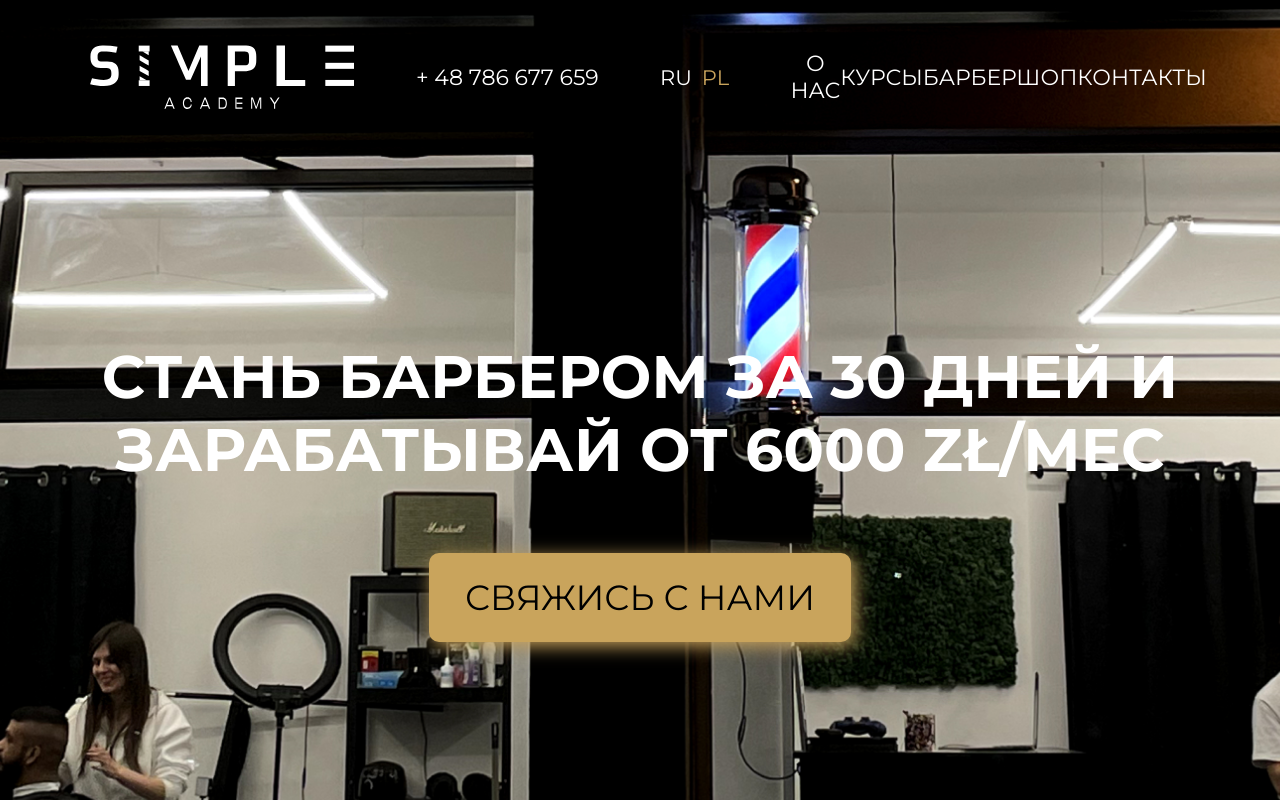
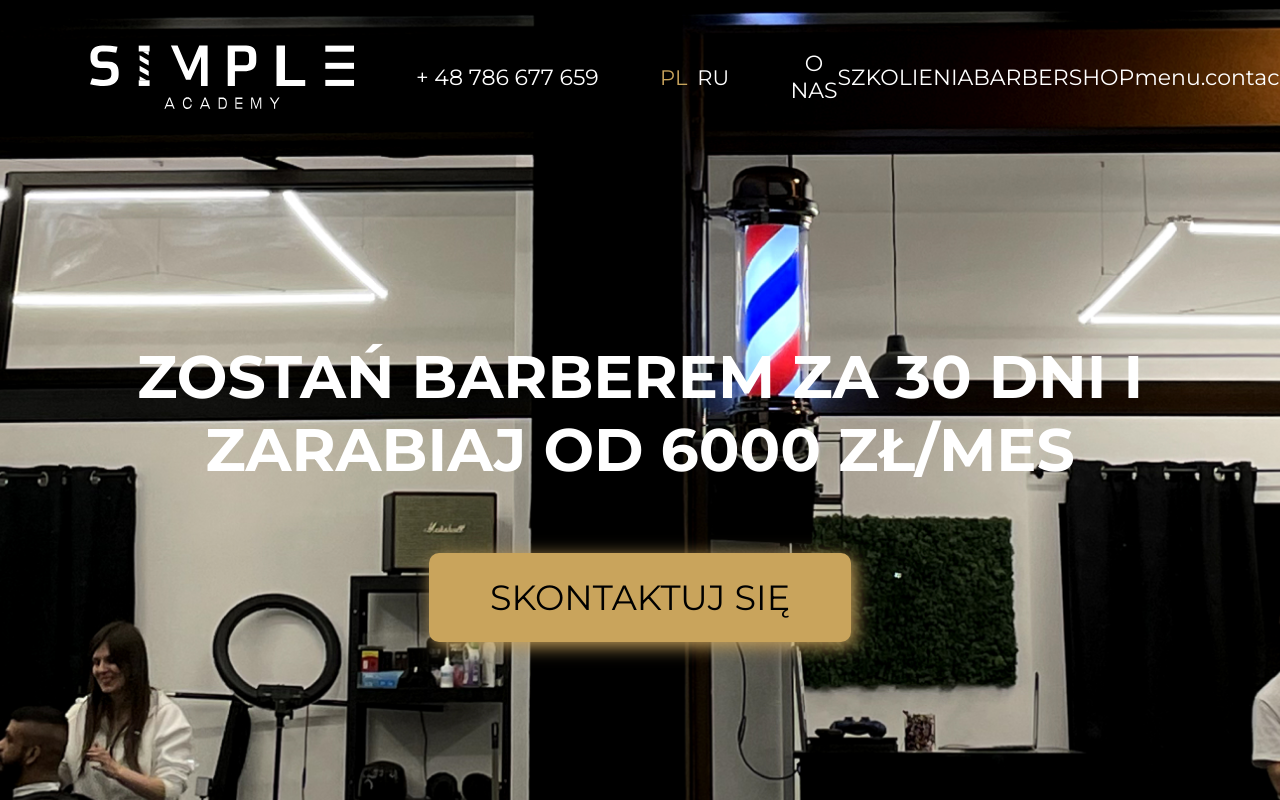
Before and after one commit to Viktor1897/simple-academy, a React (Vite) app: page / in a window 1280 px wide. Shown: the top 800 px of the page. Built offline with nearby package versions, Linux system fonts and the light colour scheme; no server answers.

Commit message:
reconfigure default language

```diff
--- a/src/components/Navbar/LanguageSelect/LanguageSelect.tsx
+++ b/src/components/Navbar/LanguageSelect/LanguageSelect.tsx
@@ -7,7 +7,7 @@ import { useTranslation } from "react-i18next";
 function LanguageSelect() {
 
     const { i18n } = useTranslation();
-    const [selectedLanguage, setSelectedLanguage] = useState(LANGUAGES[1].code);
+    const [selectedLanguage, setSelectedLanguage] = useState(LANGUAGES[0].code);
 
     const onChangeLang = (lang_code: string) => {
         setSelectedLanguage(lang_code);
--- a/src/consts.ts
+++ b/src/consts.ts
@@ -21,6 +21,6 @@ export const LINKS = {
 };
 
 export const LANGUAGES = [
+    { label: "PL", code: "pl" },
     { label: "RU", code: "ru" },
-    { label: "PL", code: "pl" },
 ];
```
